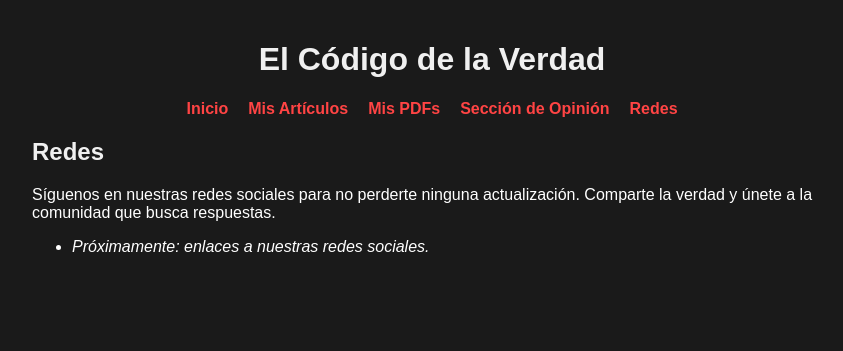
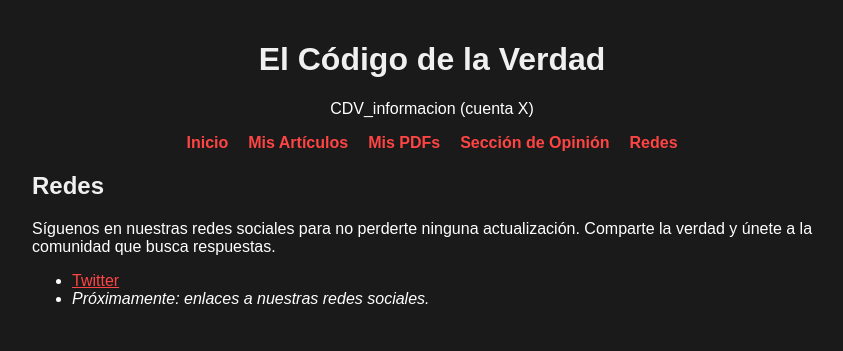
Before and after one commit to Federico9601/VillaTraful, a plain HTML site: page redes.html in a window 1280 px wide. Shown: the whole page, without its empty margins (208-1051 px from the left). Drawn offline with Linux system fonts and the light colour scheme.

Commit message:
Update redes.html

```diff
--- a/redes.html
+++ b/redes.html
@@ -11,7 +11,7 @@
 <body>
     <header>
         <h1>El Código de la Verdad</h1>
-        <p></p>
+        <p>CDV_informacion <bold>(cuenta X)</bold></p>
         <nav>
             <ul>
                 <li><a href="index.html">Inicio</a></li>
@@ -27,7 +27,7 @@
         <h2>Redes</h2>
         <p>Síguenos en nuestras redes sociales para no perderte ninguna actualización. Comparte la verdad y únete a la comunidad que busca respuestas.</p>
         <ul>
-            <!-- Ejemplo: <li><a href="https://twitter.com/CVD_informacion">Twitter</a></li> -->
+            <li><a href="https://twitter.com/CVD_informacion">Twitter</a></li>
             <li><em>Próximamente: enlaces a nuestras redes sociales.</em></li>
         </ul>
     </section>
```
